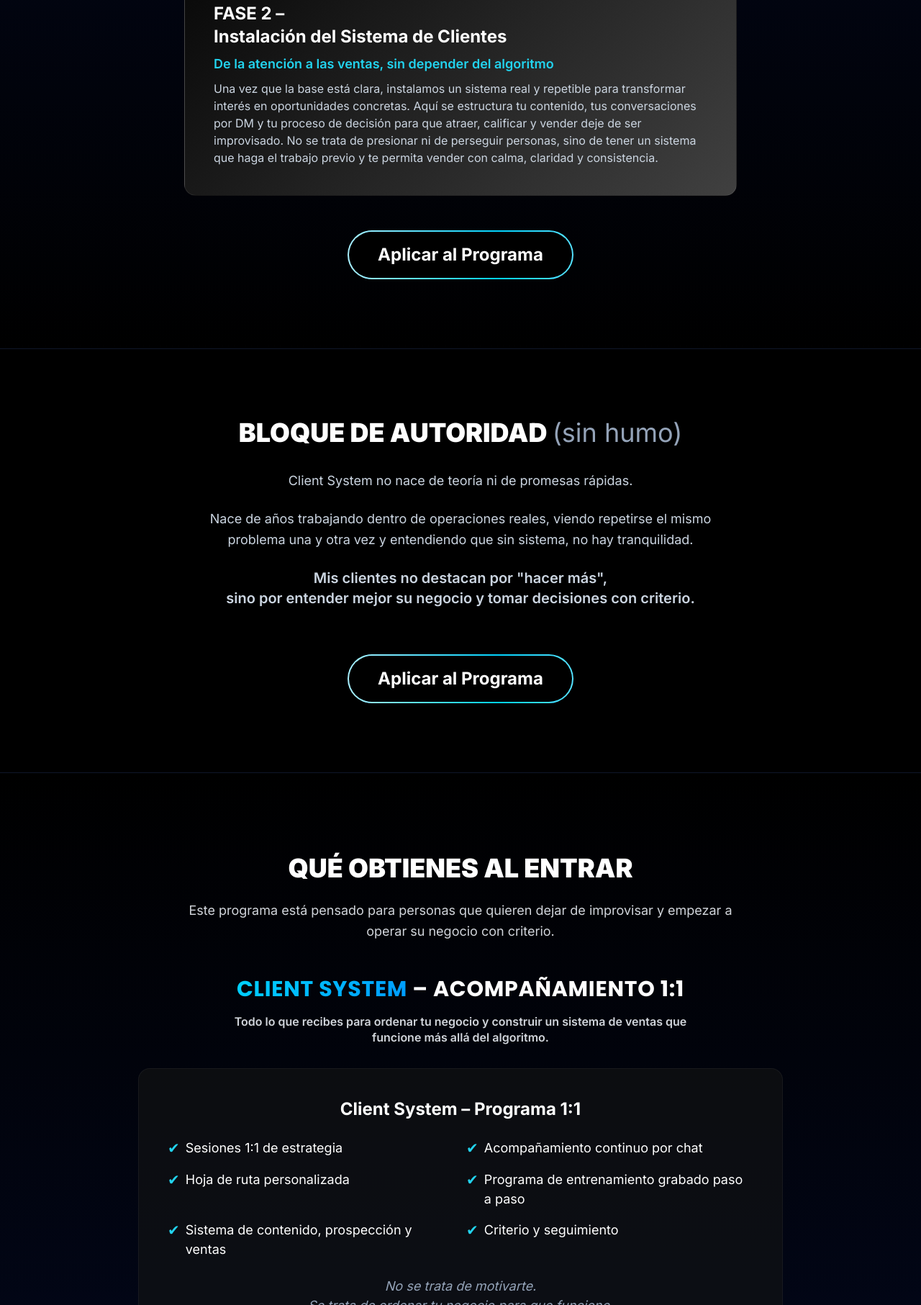
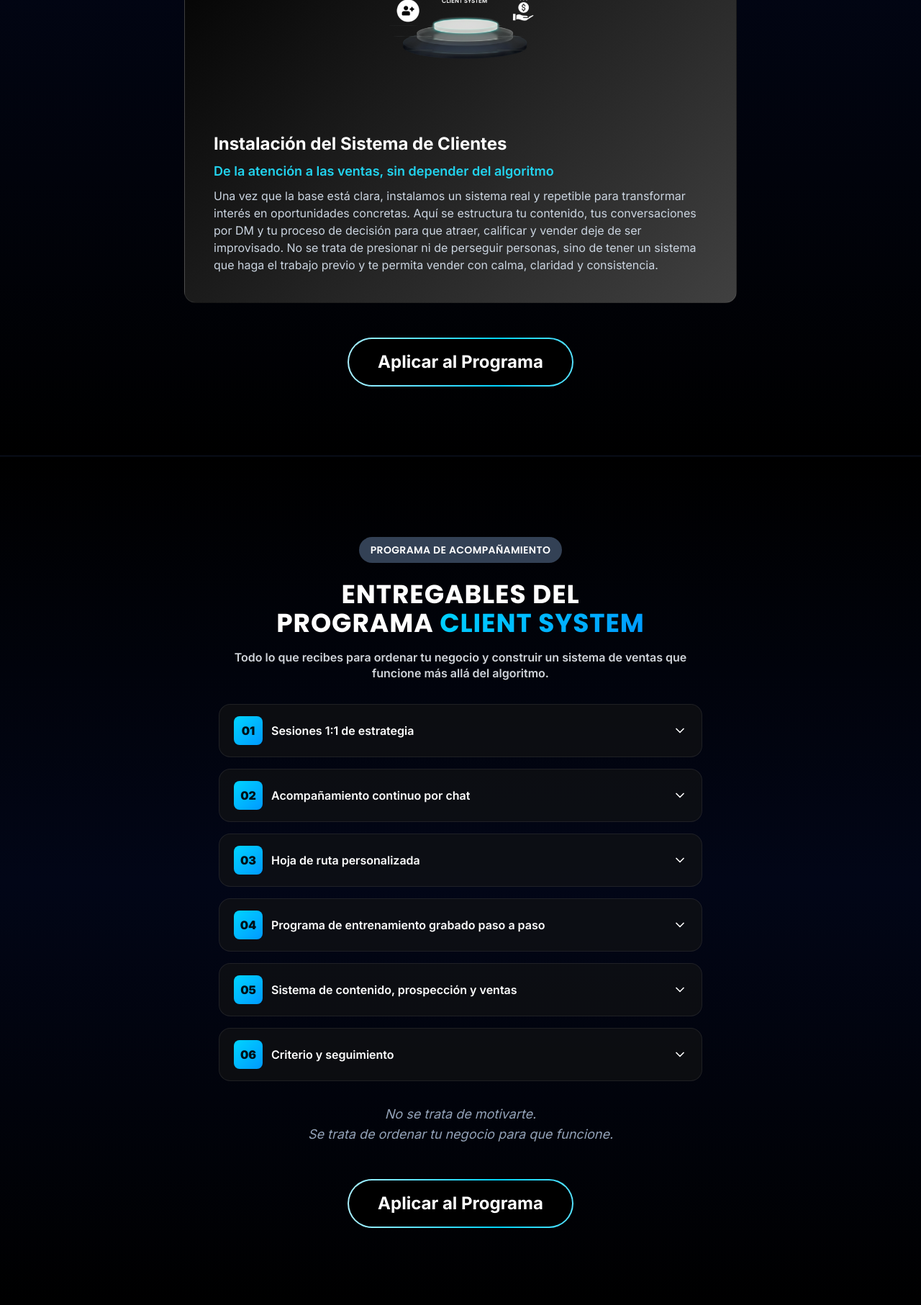
Before and after one commit to contentflowconsulting/Landings, a plain HTML site: page index.html in a window 1280 px wide. Shown: the part 1736-3549 px from the top of the page at 72% size. Drawn offline with nearby package versions, Linux system fonts and the light colour scheme.

Commit message:
index.html

```diff
--- a/index.html
+++ b/index.html
@@ -259,7 +259,7 @@
 
     /* Imagen en contenedores de fase */
     .fase-image {
-      max-width: 200px;
+      max-width: 350px;
       height: auto;
       margin: 0 auto 1.5rem;
       display: block;
@@ -267,7 +267,7 @@
 
     @media (max-width: 768px) {
       .fase-image {
-        max-width: 150px;
+        max-width: 250px;
       }
     }
   </style>
@@ -307,7 +307,7 @@
       <!-- FASE 1 -->
       <div class="fase-gradient">
         <img src="1-Photoroom.png" alt="Fase 1" class="fase-image" />
-        <h3 class="vehiculo-titulo text-2xl font-bold mb-2">FASE 1 –<br/>Marca Personal Clara y Ejecutable</h3>
+        <h3 class="vehiculo-titulo text-2xl font-bold mb-2">Marca Personal Clara y Ejecutable</h3>
         <p class="vehiculo-subtitulo text-cyan-400 font-semibold mb-2 text-lg">Orden, claridad y criterio antes de vender más</p>
         <p class="vehiculo-descripcion text-slate-300">En esta fase construimos una base clara y funcional para tu negocio, alineando tu oferta, tu mensaje y tu posicionamiento para que todo tenga una dirección concreta. El objetivo es que entiendas cómo funciona tu negocio, reduzcas la fricción en la toma de decisiones y empieces a operar con mayor claridad y control, sin improvisar ni sumar complejidad innecesaria.</p>
       </div>
@@ -315,26 +315,9 @@
       <!-- FASE 2 -->
       <div class="fase-gradient">
         <img src="2-Photoroom.png" alt="Fase 2" class="fase-image" />
-        <h3 class="vehiculo-titulo text-2xl font-bold mb-2">FASE 2 –<br/>Instalación del Sistema de Clientes</h3>
+        <h3 class="vehiculo-titulo text-2xl font-bold mb-2">Instalación del Sistema de Clientes</h3>
         <p class="vehiculo-subtitulo text-cyan-400 font-semibold mb-2 text-lg">De la atención a las ventas, sin depender del algoritmo</p>
         <p class="vehiculo-descripcion text-slate-300">Una vez que la base está clara, instalamos un sistema real y repetible para transformar interés en oportunidades concretas. Aquí se estructura tu contenido, tus conversaciones por DM y tu proceso de decisión para que atraer, calificar y vender deje de ser improvisado. No se trata de presionar ni de perseguir personas, sino de tener un sistema que haga el trabajo previo y te permita vender con calma, claridad y consistencia.</p>
-      </div>
-
-      <div class="text-center mt-12">
-        <a href="#" class="btn-cta">Aplicar al Programa</a>
-      </div>
-    </div>
-  </section>
-
-  <!-- Página 3: BLOQUE DE AUTORIDAD -->
-  <section id="autoridad" class="bg-black px-8 py-24 border-t border-slate-900">
-    <div class="max-w-5xl mx-auto text-center">
-      <h2 class="text-3xl md:text-4xl font-black mb-8">BLOQUE DE AUTORIDAD <span class="text-slate-400 font-normal">(sin humo)</span></h2>
-
-      <div class="space-y-6 text-slate-300 text-lg leading-relaxed max-w-3xl mx-auto mb-16">
-        <p>Client System no nace de teoría ni de promesas rápidas.</p>
-        <p>Nace de años trabajando dentro de operaciones reales, viendo repetirse el mismo problema una y otra vez y entendiendo que sin sistema, no hay tranquilidad.</p>
-        <p class="font-semibold text-xl">Mis clientes no destacan por "hacer más",<br/>sino por entender mejor su negocio y tomar decisiones con criterio.</p>
       </div>
 
       <div class="text-center mt-12">
@@ -346,51 +329,20 @@
   <!-- Página 4: QUÉ OBTIENES AL ENTRAR -->
   <section id="entregables" class="seccion-entregables bg-gradient-to-b from-black via-slate-950 to-black px-8 py-28 border-t border-slate-900">
     <div class="max-w-4xl mx-auto">
-      <h2 class="text-center text-3xl md:text-4xl font-black mb-6">QUÉ OBTIENES AL ENTRAR</h2>
+      <div class="text-center mb-6">
+        <span class="px-4 py-2 rounded-full bg-slate-700 text-white text-xs md:text-sm tracking-wide uppercase font-semibold inline-block" style="font-family:'Poppins',sans-serif">PROGRAMA DE ACOMPAÑAMIENTO</span>
+      </div>
 
-      <p class="text-center text-gray-300 text-lg max-w-3xl mx-auto mb-12 leading-relaxed">Este programa está pensado para personas que quieren dejar de improvisar y empezar a operar su negocio con criterio.</p>
-
-      <h3 class="titulo-entregables text-center text-2xl md:text-3xl font-black mb-4 uppercase tracking-wide" style="font-family:'Poppins', sans-serif"><span class="gradient-text">CLIENT SYSTEM</span> – ACOMPAÑAMIENTO 1:1</h3>
+      <h2 class="text-center text-3xl md:text-4xl font-black mb-4 uppercase tracking-wide" style="font-family:'Poppins', sans-serif">ENTREGABLES DEL<br/>PROGRAMA <span class="gradient-text">CLIENT SYSTEM</span></h2>
 
       <p class="texto-necesitas text-center text-gray-300 font-semibold max-w-2xl mx-auto mb-8 leading-snug px-4">Todo lo que recibes para ordenar tu negocio y construir un sistema de ventas que funcione más allá del algoritmo.</p>
-
-      <div class="card-dark mb-10 text-center">
-        <h4 class="text-2xl font-bold mb-6">Client System – Programa 1:1</h4>
-        <div class="grid md:grid-cols-2 gap-4 text-left">
-          <div class="flex items-start gap-2">
-            <span class="text-cyan-400 text-xl">✔</span>
-            <span>Sesiones 1:1 de estrategia</span>
-          </div>
-          <div class="flex items-start gap-2">
-            <span class="text-cyan-400 text-xl">✔</span>
-            <span>Acompañamiento continuo por chat</span>
-          </div>
-          <div class="flex items-start gap-2">
-            <span class="text-cyan-400 text-xl">✔</span>
-            <span>Hoja de ruta personalizada</span>
-          </div>
-          <div class="flex items-start gap-2">
-            <span class="text-cyan-400 text-xl">✔</span>
-            <span>Programa de entrenamiento grabado paso a paso</span>
-          </div>
-          <div class="flex items-start gap-2">
-            <span class="text-cyan-400 text-xl">✔</span>
-            <span>Sistema de contenido, prospección y ventas</span>
-          </div>
-          <div class="flex items-start gap-2">
-            <span class="text-cyan-400 text-xl">✔</span>
-            <span>Criterio y seguimiento</span>
-          </div>
-        </div>
-        <p class="text-slate-400 mt-6 italic">No se trata de motivarte.<br/>Se trata de ordenar tu negocio para que funcione.</p>
-      </div>
 
       <!-- Lista de entregables expandibles -->
       <div class="mx-auto w-full max-w-2xl space-y-4">
         <details class="ent-card">
           <summary class="list-none">
             <div class="flex items-center gap-3">
-              <span class="badge-square select-none">✔</span>
+              <span class="badge-square select-none">01</span>
               <div class="flex-1 font-semibold">Sesiones 1:1 de estrategia</div>
               <svg class="chev transition-transform duration-200 ml-auto" width="20" height="20" viewBox="0 0 24 24" fill="none" stroke="currentColor" stroke-width="2" stroke-linecap="round" stroke-linejoin="round"><polyline points="6 9 12 15 18 9"></polyline></svg>
             </div>
@@ -401,7 +353,7 @@
         <details class="ent-card">
           <summary class="list-none">
             <div class="flex items-center gap-3">
-              <span class="badge-square select-none">✔</span>
+              <span class="badge-square select-none">02</span>
               <div class="flex-1 font-semibold">Acompañamiento continuo por chat</div>
               <svg class="chev transition-transform duration-200 ml-auto" width="20" height="20" viewBox="0 0 24 24" fill="none" stroke="currentColor" stroke-width="2" stroke-linecap="round" stroke-linejoin="round"><polyline points="6 9 12 15 18 9"></polyline></svg>
             </div>
@@ -412,7 +364,7 @@
         <details class="ent-card">
           <summary class="list-none">
             <div class="flex items-center gap-3">
-              <span class="badge-square select-none">✔</span>
+              <span class="badge-square select-none">03</span>
               <div class="flex-1 font-semibold">Hoja de ruta personalizada</div>
               <svg class="chev transition-transform duration-200 ml-auto" width="20" height="20" viewBox="0 0 24 24" fill="none" stroke="currentColor" stroke-width="2" stroke-linecap="round" stroke-linejoin="round"><polyline points="6 9 12 15 18 9"></polyline></svg>
             </div>
@@ -423,7 +375,7 @@
         <details class="ent-card">
           <summary class="list-none">
             <div class="flex items-center gap-3">
-              <span class="badge-square select-none">✔</span>
+              <span class="badge-square select-none">04</span>
               <div class="flex-1 font-semibold">Programa de entrenamiento grabado paso a paso</div>
               <svg class="chev transition-transform duration-200 ml-auto" width="20" height="20" viewBox="0 0 24 24" fill="none" stroke="currentColor" stroke-width="2" stroke-linecap="round" stroke-linejoin="round"><polyline points="6 9 12 15 18 9"></polyline></svg>
             </div>
@@ -434,7 +386,7 @@
         <details class="ent-card">
           <summary class="list-none">
             <div class="flex items-center gap-3">
-              <span class="badge-square select-none">✔</span>
+              <span class="badge-square select-none">05</span>
               <div class="flex-1 font-semibold">Sistema de contenido, prospección y ventas</div>
               <svg class="chev transition-transform duration-200 ml-auto" width="20" height="20" viewBox="0 0 24 24" fill="none" stroke="currentColor" stroke-width="2" stroke-linecap="round" stroke-linejoin="round"><polyline points="6 9 12 15 18 9"></polyline></svg>
             </div>
@@ -445,7 +397,7 @@
         <details class="ent-card">
           <summary class="list-none">
             <div class="flex items-center gap-3">
-              <span class="badge-square select-none">✔</span>
+              <span class="badge-square select-none">06</span>
               <div class="flex-1 font-semibold">Criterio y seguimiento</div>
               <svg class="chev transition-transform duration-200 ml-auto" width="20" height="20" viewBox="0 0 24 24" fill="none" stroke="currentColor" stroke-width="2" stroke-linecap="round" stroke-linejoin="round"><polyline points="6 9 12 15 18 9"></polyline></svg>
             </div>
@@ -454,6 +406,8 @@
         </details>
 
       </div>
+
+      <p class="text-center text-slate-400 mt-8 italic text-lg">No se trata de motivarte.<br/>Se trata de ordenar tu negocio para que funcione.</p>
 
       <div class="text-center mt-12">
         <a href="#" class="btn-cta">Aplicar al Programa</a>
@@ -465,11 +419,11 @@
   <section id="legal" class="seccion-legal px-8 py-16 border-t border-slate-900" style="background: linear-gradient(180deg, #1a1f2e 0%, #0f1419 100%);">
     <div class="max-w-4xl mx-auto text-center">
       <div class="mb-8">
-        <img src="Punto_de_Inflexion-removebg-preview.png" alt="Logo Legal" class="mx-auto w-32 md:w-40 opacity-80" />
+        <img src="Punto_de_Inflexion-removebg-preview.png" alt="Logo Legal" class="mx-auto w-20 md:w-24 opacity-80" />
       </div>
-      <div class="text-slate-400 text-sm md:text-base space-y-4">
+      <div class="text-slate-400 text-xs md:text-sm space-y-3">
         <p class="texto-legal"><strong class="text-slate-300">Aviso importante:</strong> Client System es un programa de acompañamiento estratégico diseñado para ayudarte a ordenar tu negocio y construir un sistema de ventas claro. Los resultados dependen de la correcta aplicación del sistema, el contexto de cada negocio y el nivel de compromiso del participante. No se garantizan resultados específicos ni plazos determinados.</p>
-        <p class="texto-legal text-slate-500 text-xs">© 2026 Client System. Todos los derechos reservados.</p>
+        <p class="texto-legal text-slate-500" style="font-size: 0.7rem;">© 2026 Client System. Todos los derechos reservados.</p>
       </div>
     </div>
   </section>
```
